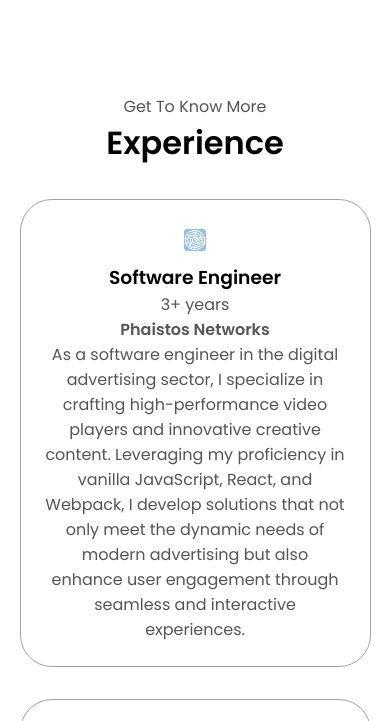
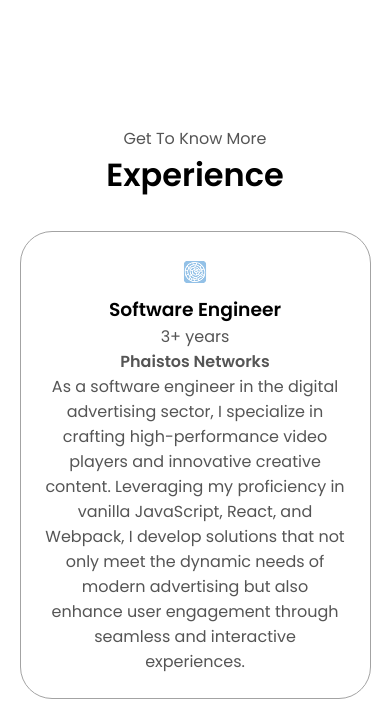
Before and after one commit to nikolaospanagopoulos/newPortfolio, a plain HTML site: page index.html in a window 390 px wide. Shown: the part 964-1685 px from the top of the page. Drawn offline with Linux system fonts and the light colour scheme.

Commit message:
new look

```diff
--- a/mediaqueries.css
+++ b/mediaqueries.css
@@ -46,7 +46,7 @@
     margin-top: 0;
   }
   #about {
-    margin-top: 4rem;
+    margin-top: 6rem;
   }
 }
 
@@ -63,7 +63,7 @@
     font-size: 1rem;
   }
   #about {
-    margin-top: 4rem;
+    margin-top: 6rem;
   }
   footer nav {
     height: fit-content;
```
